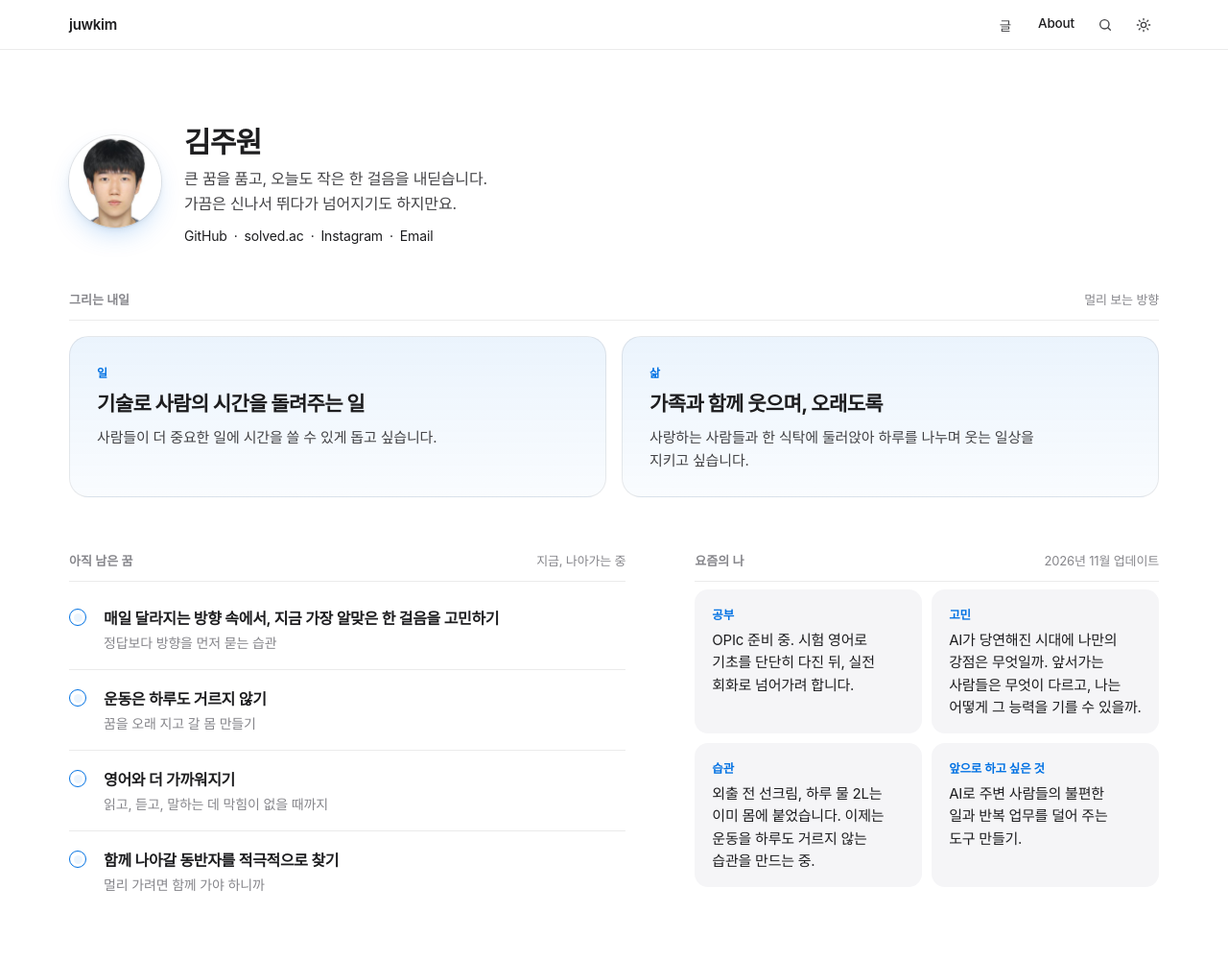
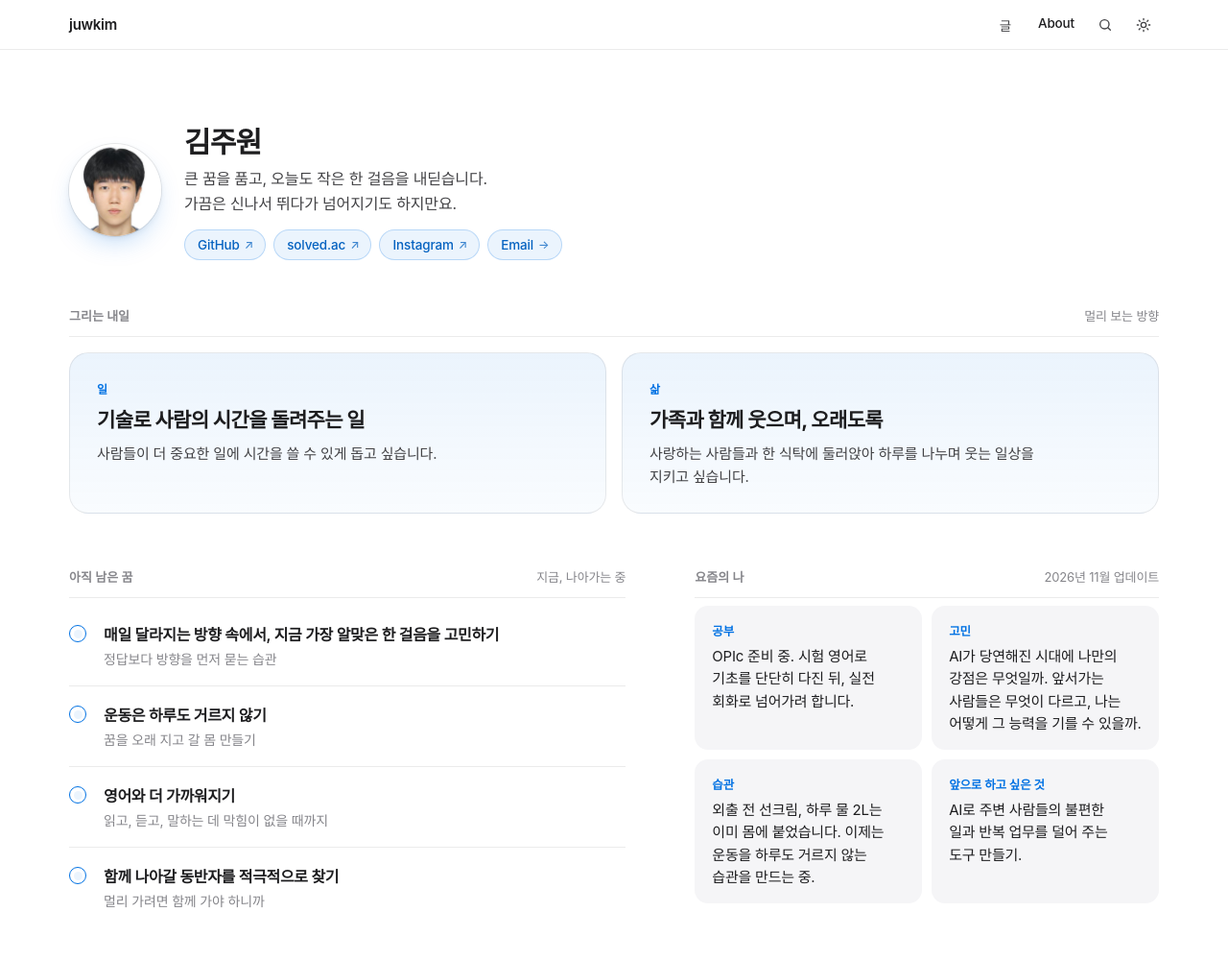
Before and after one commit to juwkim/juwkim.github.io, an Astro site: page /about in a window 1280 px wide. Shown: the top 1000 px of the page at 96% size. Built offline with nearby package versions, Linux system fonts and the light colour scheme; Astro itself is replaced by a stand-in of ours; a web font is replaced by a local one.

Commit message:
About 프로필 링크를 버튼 형태로 개선

```diff
--- a/src/pages/about.astro
+++ b/src/pages/about.astro
@@ -24,7 +24,14 @@ const links = [
         <p>{profile.tagline.map((line, i) => <>{i > 0 && <br />}{line}</>)}</p>
         {links.length > 0 && (
           <ul class="profile-links">
-            {links.map(({ label, href }) => <li><a href={href}>{label}</a></li>)}
+            {links.map(({ label, href }) => (
+              <li>
+                <a href={href}>
+                  <span>{label}</span>
+                  <span class="profile-link-arrow" aria-hidden="true">{href.startsWith('mailto:') ? '→' : '↗'}</span>
+                </a>
+              </li>
+            ))}
           </ul>
         )}
       </div>
@@ -116,15 +123,55 @@ const links = [
   .profile-links {
     display: flex;
     flex-wrap: wrap;
-    margin: 0.75rem 0 0;
+    gap: 8px;
+    margin: 14px 0 0;
     padding: 0;
     list-style: none;
-    font-size: 0.875rem;
+    font-size: 13.5px;
   }
-  .profile-links li + li::before {
-    content: '·';
-    content: '·' / '';
-    margin: 0 0.5em;
+  .profile-links li {
+    display: flex;
+  }
+  .profile-links a {
+    display: inline-flex;
+    align-items: center;
+    gap: 5px;
+    min-height: 32px;
+    padding: 5px 12px 5px 13px;
+    border-radius: 999px;
+    border: 1px solid var(--line);
+    border-color: color-mix(in srgb, var(--blue) 22%, transparent);
+    background: var(--blue-soft);
+    color: var(--blue);
+    color: color-mix(in srgb, var(--blue) 82%, var(--fg));
+    font-weight: 500;
+    line-height: 1.2;
+    letter-spacing: -0.01em;
+    white-space: nowrap;
+    transition:
+      background 0.2s var(--ease),
+      border-color 0.2s var(--ease),
+      color 0.2s var(--ease);
+  }
+  .profile-link-arrow {
+    font-size: 0.9em;
+    opacity: 0.75;
+    transition: transform 0.2s var(--ease), opacity 0.2s var(--ease);
+  }
+  .profile-links a:hover {
+    background: color-mix(in srgb, var(--blue) 15%, transparent);
+    border-color: color-mix(in srgb, var(--blue) 45%, transparent);
+  }
+  .profile-links a:hover .profile-link-arrow,
+  .profile-links a:focus-visible .profile-link-arrow {
+    opacity: 1;
+    transform: translateX(2px);
+  }
+  .profile-links a:focus-visible {
+    outline: 2px solid var(--blue);
+    outline-offset: 2px;
+    border-radius: 999px;
+    border-color: color-mix(in srgb, var(--blue) 45%, transparent);
   }
   /* 그리는 내일: 작은 목표들 위에 놓인 큰 방향 */
   .aspire {
```
